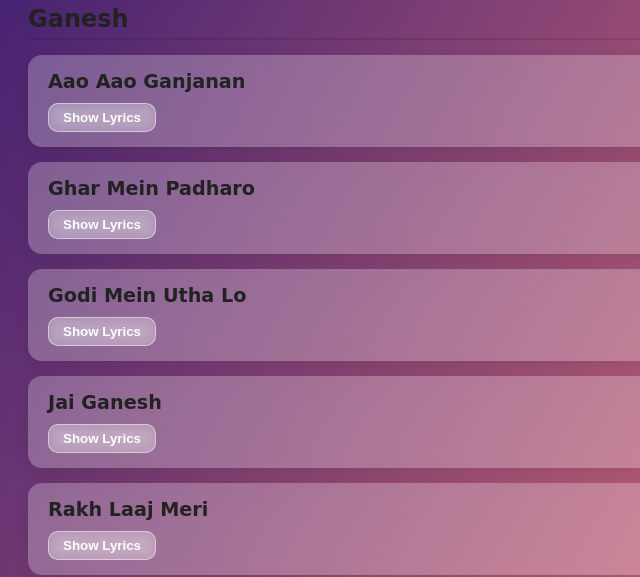
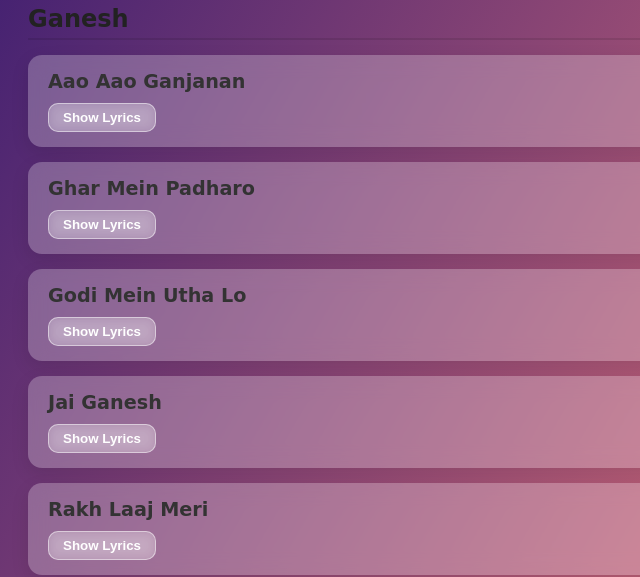
Before and after one commit to Itzshaanvi/kirtan-lyrics, a plain HTML site: page index.html in a window 1280 px wide. Shown: the part 182-759 px from the top of the page, 0-640 px from the left. Drawn offline with Linux system fonts and the light colour scheme.

Commit message:
Update index.html

```diff
--- a/index.html
+++ b/index.html
@@ -64,7 +64,7 @@
       font-weight: bold;
       font-size: 1.2em;
       margin-bottom: 5px;
-      color: #222;
+      color: #333;
     }
 
     .lyrics {
```
